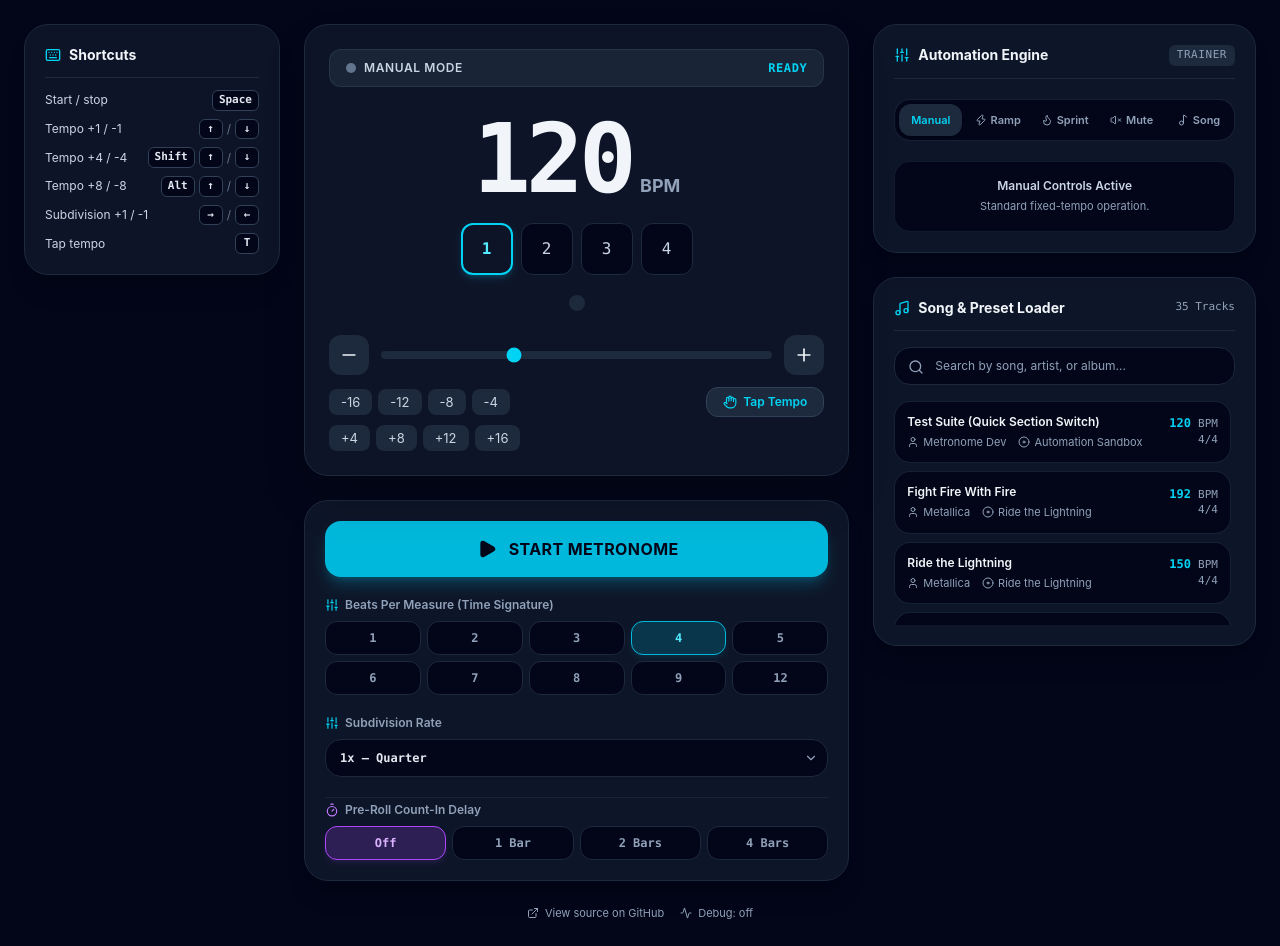
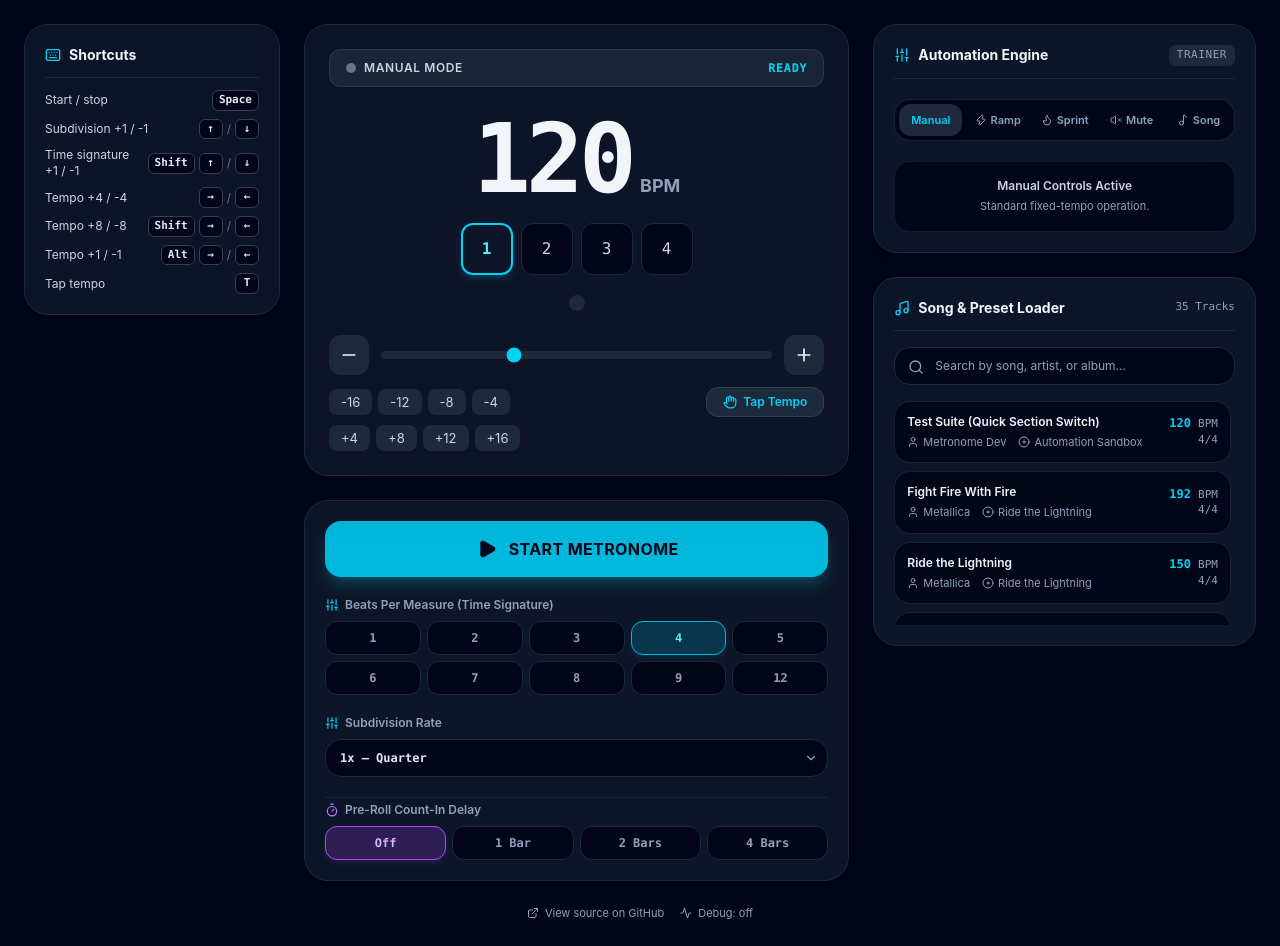
Before and after one commit to Muhammad-Raiyan/pulse-metronome, a React (Vite) app: page / in a window 1280 px wide. Built offline with nearby package versions, Linux system fonts and the light colour scheme.

Commit message:
Swapped bpm and sub d keys

```diff
--- a/src/components/Metronome.jsx
+++ b/src/components/Metronome.jsx
@@ -342,18 +342,29 @@ export function Metronome() {
         if (!e.repeat) togglePlay();
       } else if (e.code === 'ArrowUp' || e.code === 'ArrowDown') {
         e.preventDefault();
-        const step = e.altKey ? 8 : e.shiftKey ? 4 : 1;
-        const delta = e.code === 'ArrowUp' ? step : -step;
-        setBpm((b) => Math.min(MAX_BPM, Math.max(MIN_BPM, b + delta)));
+        if (e.shiftKey) {
+          if (!e.repeat) {
+            const beatsOptions = [1, 2, 3, 4, 5, 6, 7, 8, 9, 12];
+            const cur = stateRef.current.beatsPerBar;
+            const idx = beatsOptions.indexOf(cur);
+            const next = e.code === 'ArrowUp' ? idx + 1 : idx - 1;
+            const clamped = beatsOptions[Math.min(beatsOptions.length - 1, Math.max(0, next))];
+            if (clamped !== undefined) handleBeatsPerBarChange(clamped);
+          }
+        } else {
+          // Sprint's subdivision burst drives the subdivision itself, so the keys do nothing then
+          const s = stateRef.current;
+          const locked = s.automationMode === AUTOMATION_MODES.JOG_SPRINT && s.sprintType === SPRINT_STRATEGIES.SUBDIVISION;
+          if (!e.repeat && !locked) {
+            const delta = e.code === 'ArrowUp' ? 1 : -1;
+            setSubdivision((v) => Math.min(SUBDIVISION_OPTIONS.length, Math.max(1, v + delta)));
+          }
+        }
       } else if (e.code === 'ArrowLeft' || e.code === 'ArrowRight') {
         e.preventDefault();
-        // Sprint's subdivision burst drives the subdivision itself, so the keys do nothing then
-        const s = stateRef.current;
-        const locked = s.automationMode === AUTOMATION_MODES.JOG_SPRINT && s.sprintType === SPRINT_STRATEGIES.SUBDIVISION;
-        if (!e.repeat && !locked) {
-          const delta = e.code === 'ArrowRight' ? 1 : -1;
-          setSubdivision((v) => Math.min(SUBDIVISION_OPTIONS.length, Math.max(1, v + delta)));
-        }
+        const step = e.altKey ? 1 : e.shiftKey ? 8 : 4;
+        const delta = e.code === 'ArrowRight' ? step : -step;
+        setBpm((b) => Math.min(MAX_BPM, Math.max(MIN_BPM, b + delta)));
       } else if (e.code === 'KeyT') {
         e.preventDefault();
         if (!e.repeat) handleTapTempo();
@@ -371,7 +382,7 @@ export function Metronome() {
       window.removeEventListener('keydown', handleKeyDown);
       window.removeEventListener('keyup', handleKeyUp);
     };
-  }, [togglePlay, handleTapTempo]);
+  }, [togglePlay, handleTapTempo, handleBeatsPerBarChange]);
 
   // Picking a library song loads an editable copy of it as the sequence (the library entry
   // itself is never changed), and switches to the Song tab to show its steps.
--- a/src/components/ShortcutsPanel.jsx
+++ b/src/components/ShortcutsPanel.jsx
@@ -4,10 +4,11 @@ import { Keyboard } from 'lucide-react';
 // Must match the key handler in Metronome.jsx
 const SHORTCUTS = [
   { action: 'Start / stop', keys: ['Space'] },
-  { action: 'Tempo +1 / -1', keys: ['↑', '↓'] },
-  { action: 'Tempo +4 / -4', mod: 'Shift', keys: ['↑', '↓'] },
-  { action: 'Tempo +8 / -8', mod: 'Alt', keys: ['↑', '↓'] },
-  { action: 'Subdivision +1 / -1', keys: ['→', '←'] },
+  { action: 'Subdivision +1 / -1', keys: ['↑', '↓'] },
+  { action: 'Time signature +1 / -1', mod: 'Shift', keys: ['↑', '↓'] },
+  { action: 'Tempo +4 / -4', keys: ['→', '←'] },
+  { action: 'Tempo +8 / -8', mod: 'Shift', keys: ['→', '←'] },
+  { action: 'Tempo +1 / -1', mod: 'Alt', keys: ['→', '←'] },
   { action: 'Tap tempo', keys: ['T'] }
 ];
 
```
